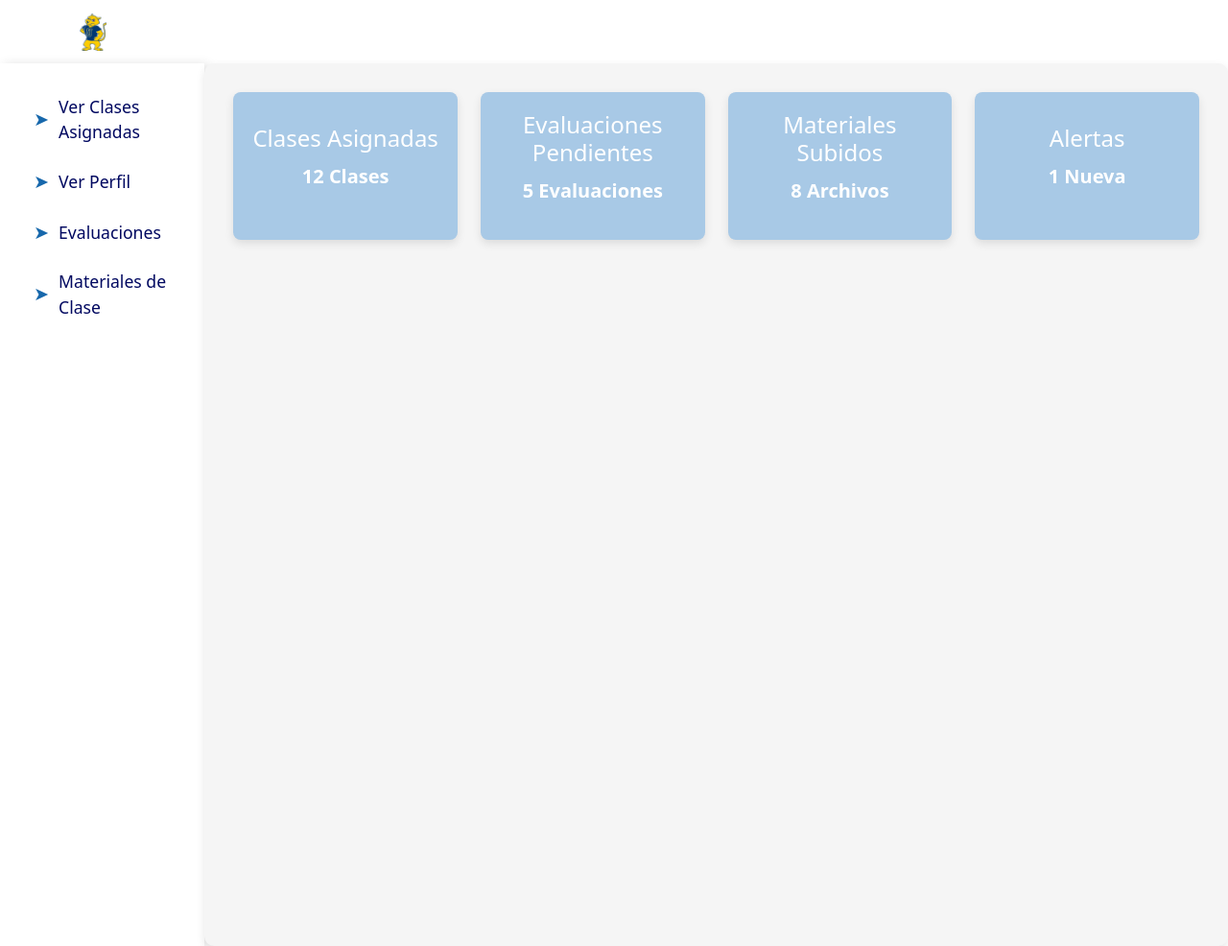
After one commit to MikeWinchester/Registro_Frontend, a PHP site: page /views/docentes.php in a window 1280 px wide. The commit adds this page. Shown: the whole page at 96% size. Run offline with PHP 8.4, Linux system fonts and the light colour scheme.

Commit message:
vistas docente y componentes

```diff
--- /dev/null
+++ b/assets/css/components/footer.css
@@ -0,0 +1,5 @@
+footer {
+    background-color: #002146 !important;
+    color: white;
+    padding: 1.5rem;
+}
--- /dev/null
+++ b/assets/css/docentes/docentes.css
@@ -0,0 +1,132 @@
+/* Sidebar */
+.sidebar {
+
+    background-color: #ffffff; /* Azul oscuro */
+    height: 115vh;
+    padding: 20px;
+    color: white;
+    box-shadow: 4px 0px 10px rgba(0, 0, 0, 0.1); /* Sombra sutil */
+}
+
+.sidebar h4 {
+    color: #0701b2; /* Azul claro */
+    font-weight: bold;
+    text-transform: uppercase;
+    margin-bottom: 20px;
+    text-align: center;
+}
+
+/* Lista del menú */
+.list-group {
+    border-radius: 10px;
+    overflow: hidden;
+}
+
+.list-group-item {
+    background-color: transparent;
+    border: none;
+    padding: 12px 15px;
+    transition: background 0.3s ease-in-out;
+}
+
+.list-group-item a {
+    color: #000860; /* Azul oscuro */
+    font-size: 1.1rem;
+    display: flex;
+    align-items: center;
+    gap: 10px;
+    text-decoration: none;
+    transition: all 0.3s ease-in-out;
+}
+
+/* Efecto de hover sobre los elementos del menú */
+.list-group-item a:hover {
+    background-color: #1768ac; /* Azul claro */
+    color: white;
+    border-radius: 5px;
+    padding: 10px;
+    transform: translateX(5px); /* Desplazamiento sutil */
+}
+
+/* Flecha azul antes del texto */
+.list-group-item a::before {
+    content: "➤"; /* Flecha elegante */
+    display: inline-block;
+    color: #1768ac; /* Azul */
+    font-size: 1.2rem;
+    transition: transform 0.3s ease-in-out, color 0.3s ease-in-out;
+}
+
+/* Efecto de hover sobre la flecha */
+.list-group-item a:hover::before {
+    transform: translateX(5px); /* Desplazamiento hacia la derecha */
+    color: white; /* Cambia a blanco al hacer hover */
+}
+
+/* Contenido principal */
+.content {
+    padding: 30px;
+    background-color: #f5f5f5;
+    border-radius: 10px;
+    box-shadow: 0px 4px 10px rgba(0, 0, 0, 0.1); /* Sombra sutil */
+}
+
+/* Títulos dentro del contenido */
+.content h3 {
+    color: #0a1931; /* Azul oscuro */
+    font-weight: bold;
+    margin-bottom: 20px;
+}
+
+/* Estilos para las tarjetas de estadísticas */
+
+/* Estilo para las tarjetas de estadísticas */
+.stat-card {
+    padding: 20px;
+    border-radius: 8px;
+    color: white;
+    box-shadow: 0px 4px 10px rgba(0, 0, 0, 0.1);
+    text-align: center;
+    height: 100%; /* Asegura que todas las tarjetas tengan el mismo tamaño */
+    display: flex;
+    flex-direction: column;
+    justify-content: center;
+    align-items: center;
+}
+
+.stat-card h4 {
+    font-size: 1.5rem;
+    margin-bottom: 10px;
+}
+
+.stat-card .lead {
+    font-size: 1.25rem;
+    font-weight: bold;
+}
+
+/* Color azul bajito */
+.bg-lightblue {
+    background-color: #a8c9e6; /* Azul bajito */
+}
+
+/* En caso de querer un efecto sutil de hover */
+.stat-card:hover {
+    background-color: #8baed9; /* Azul ligeramente más oscuro al pasar el ratón */
+}
+
+
+
+
+.action-card button {
+    background-color: #1768ac; /* Azul claro */
+    color: white;
+    padding: 12px 20px;
+    font-size: 1.1rem;
+    border-radius: 5px;
+    transition: background-color 0.3s ease;
+    width: 100%;
+}
+
+.action-card button:hover {
+    background-color: #0a1931; /* Azul oscuro */
+}
--- /dev/null
+++ b/views/components/navbar.php
@@ -0,0 +1,52 @@
+
+<!DOCTYPE html>
+<html lang="en">
+<head>
+    <meta charset="UTF-8">
+    <meta name="viewport" content="width=device-width, initial-scale=1.0">
+    <title>Navbar</title>
+    <link rel="stylesheet" href="/Registro_Frontend/assets/css/navbar.css">
+
+    <link href="https://cdn.jsdelivr.net/npm/bootstrap@5.3.0-alpha1/dist/css/bootstrap.min.css" rel="stylesheet">
+
+
+
+</head>
+<body>
+
+
+<nav class="navbar navbar-expand-lg navbar-dark ">
+        <div class="container">
+
+        <a class="navbar-brand" href="landing.php">
+            <img src="/Registro_Frontend/assets/images/puma.png" alt="Logo UNAH" style="height: 40px; margin-right: 10px;">
+            UNAH Registro
+        </a>
+            <button class="navbar-toggler" type="button" data-bs-toggle="collapse" data-bs-target="#navbarNav" aria-controls="navbarNav" aria-expanded="false" aria-label="Toggle navigation">
+                <span class="navbar-toggler-icon"></span>
+            </button>
+            <div class="collapse navbar-collapse" id="navbarNav">
+                <ul class="navbar-nav ms-auto">
+                    <li class="nav-item">
+                        <a class="nav-link" href="#matricula">Matrícula</a>
+                    </li>
+                    <li class="nav-item">
+                        <a class="nav-link" href="#biblioteca">Biblioteca Virtual</a>
+                    </li>
+                    <li class="nav-item">
+                        <a class="nav-link" href="#docentes">Docentes</a>
+                    </li>
+                    <li class="nav-item">
+                        <a class="nav-link" href="formulario_admisiones.php">Admisiones</a>
+                    </li>
+
+                </ul>
+            </div>
+        </div>
+    </nav>
+
+
+
+    <script src="https://cdn.jsdelivr.net/npm/bootstrap@5.3.0-alpha1/dist/js/bootstrap.bundle.min.js"></script>
+</body>
+</html>
--- /dev/null
+++ b/views/docentes.php
@@ -0,0 +1,95 @@
+
+<?php
+    include('components/navbar.php');  // Incluir el archivo del navbar
+?>
+
+<!DOCTYPE html>
+<html lang="es">
+<head>
+    <meta charset="UTF-8">
+    <meta name="viewport" content="width=device-width, initial-scale=1.0">
+    <title>Dashboard - Docente</title>
+    <link href="https://cdn.jsdelivr.net/npm/bootstrap@5.3.0-alpha1/dist/css/bootstrap.min.css" rel="stylesheet">
+    <link rel="stylesheet" href="/Registro_Frontend/assets/css/docentes/docentes.css">
+</head>
+<body>
+
+<div class="container-fluid">
+    <div class="row">
+        <!-- Sidebar (Opciones del docente) -->
+        <nav class="col-md-3 col-lg-2 sidebar">
+
+            <ul class="list-group">
+                <li class="list-group-item">
+                    <a href="#" class="text-decoration-none option" data-page="components/clases.php">Ver Clases Asignadas </a>
+                </li>
+                <li class="list-group-item">
+                    <a href="#" class="text-decoration-none option" data-page="components/perfilDocente.php">Ver Perfil </a>
+                </li>
+                <li class="list-group-item">
+                    <a href="#" class="text-decoration-none option" data-page="components/evaluaciones.php">Evaluaciones </a>
+                </li>
+                <li class="list-group-item">
+                    <a href="#" class="text-decoration-none option" data-page="materiales.php">Materiales de Clase </a>
+                </li>
+            </ul>
+        </nav>
+
+
+
+
+        <main class="col-md-9 col-lg-10 content" id="main-content">
+    <div class="row">
+        <!-- Sección de estadísticas -->
+        <div class="col-md-6 col-xl-3 mb-4">
+            <div class="stat-card bg-lightblue text-white">
+                <h4>Clases Asignadas</h4>
+                <p class="lead">12 Clases</p>
+            </div>
+        </div>
+        <div class="col-md-6 col-xl-3 mb-4">
+            <div class="stat-card bg-lightblue text-white">
+                <h4>Evaluaciones Pendientes</h4>
+                <p class="lead">5 Evaluaciones</p>
+            </div>
+        </div>
+        <div class="col-md-6 col-xl-3 mb-4">
+            <div class="stat-card bg-lightblue text-white">
+                <h4>Materiales Subidos</h4>
+                <p class="lead">8 Archivos</p>
+            </div>
+        </div>
+        <div class="col-md-6 col-xl-3 mb-4">
+            <div class="stat-card bg-lightblue text-white">
+                <h4>Alertas</h4>
+                <p class="lead">1 Nueva</p>
+            </div>
+        </div>
+    </div>
+</main>
+
+
+
+<script>
+    document.addEventListener("DOMContentLoaded", function() {
+        // Seleccionamos todos los enlaces con la clase "option"
+        document.querySelectorAll(".option").forEach(item => {
+            item.addEventListener("click", function(event) {
+                event.preventDefault(); // Evita que la página recargue
+
+                let page = this.getAttribute("data-page"); // Obtiene la página a cargar
+
+                fetch(page) // Carga la página con AJAX
+                    .then(response => response.text()) // Convierte la respuesta en texto
+                    .then(data => {
+                        document.getElementById("main-content").innerHTML = data; // Inserta el contenido en la vista
+                    })
+                    .catch(error => console.error("Error al cargar la página:", error));
+            });
+        });
+    });
+</script>
+
+<script src="https://cdn.jsdelivr.net/npm/bootstrap@5.3.0-alpha1/dist/js/bootstrap.bundle.min.js"></script>
+</body>
+</html>
```
Also changed, not shown: assets/css/components/navbar.css (added, +23 -0 lines), assets/css/docentes/clases.css (added, +44 -0 lines), assets/css/landing.css (added, +122 -0 lines), views/components/clases.php (added, +54 -0 lines), views/components/evaluaciones.php (added, +78 -0 lines), views/components/footer.php (added, +22 -0 lines), views/components/perfilDocente.php (added, +93 -0 lines), views/landing.php (+11 -4 lines), assets/images/bg.jpg (added), assets/images/perfil.jpg (added), assets/images/puma.png (added).
